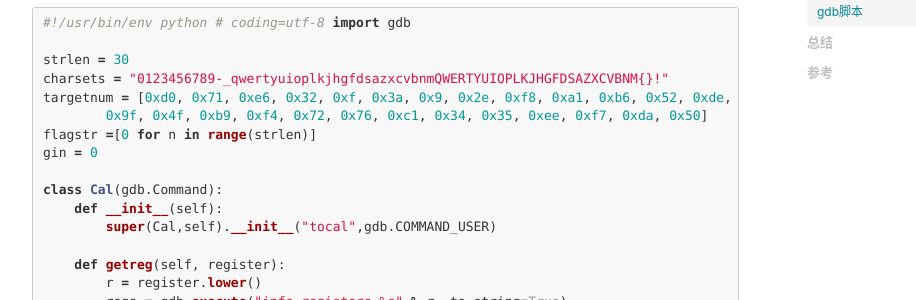
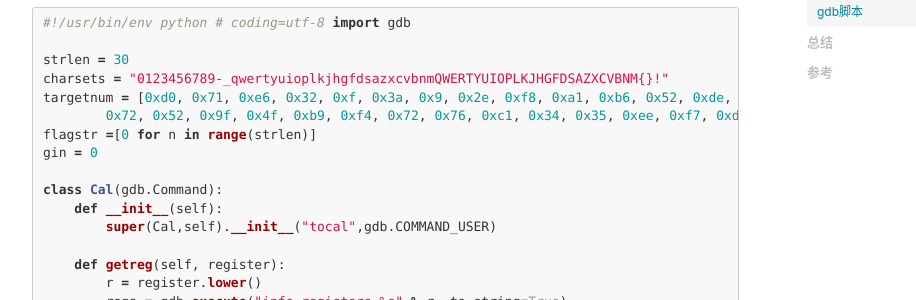
Before and after one commit to jessica1123/stfpeak.github.io, a Jekyll site: the page built from _posts/2017-11-08-pwn2win_reverse_Achievement_Unlock.md, in a window 1280 px wide and 900 px high, scrolled down 2832 px. Shown: the part 152-452 px from the top of the window, without its empty margins (233-1149 px from the left). Built offline with Jekyll 4.4.1, drawn with Linux system fonts in a browser that asks for light colours; nearby versions of some CDN libraries; comment, search, counter and statistics services are not loaded.

Commit message:
long2short

```diff
--- a/_posts/2017-11-08-pwn2win_reverse_Achievement_Unlock.md
+++ b/_posts/2017-11-08-pwn2win_reverse_Achievement_Unlock.md
@@ -40,8 +40,8 @@ import gdb
 
 strlen = 30
 charsets = "0123456789-_qwertyuioplkjhgfdsazxcvbnmQWERTYUIOPLKJHGFDSAZXCVBNM{}!"
-targetnum = [0xd0, 0x71, 0xe6, 0x32, 0xf, 0x3a, 0x9, 0x2e, 0xf8, 0xa1, 0xb6, 0x52, 0xde, 0xcd, 0x65, 0x72, 0x52,\
-        0x9f, 0x4f, 0xb9, 0xf4, 0x72, 0x76, 0xc1, 0x34, 0x35, 0xee, 0xf7, 0xda, 0x50]
+targetnum = [0xd0, 0x71, 0xe6, 0x32, 0xf, 0x3a, 0x9, 0x2e, 0xf8, 0xa1, 0xb6, 0x52, 0xde, 0xcd, 0x65, \
+        0x72, 0x52, 0x9f, 0x4f, 0xb9, 0xf4, 0x72, 0x76, 0xc1, 0x34, 0x35, 0xee, 0xf7, 0xda, 0x50]
 flagstr =[0 for n in range(strlen)]
 gin = 0
 
```
